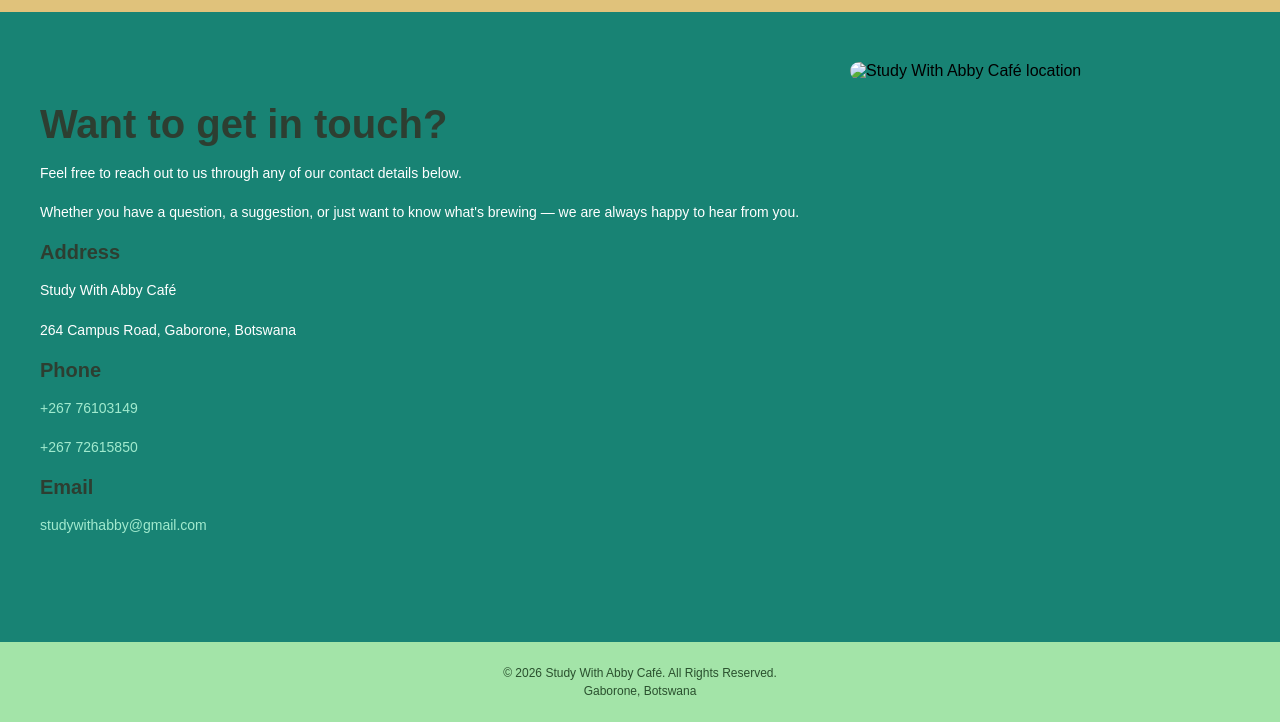
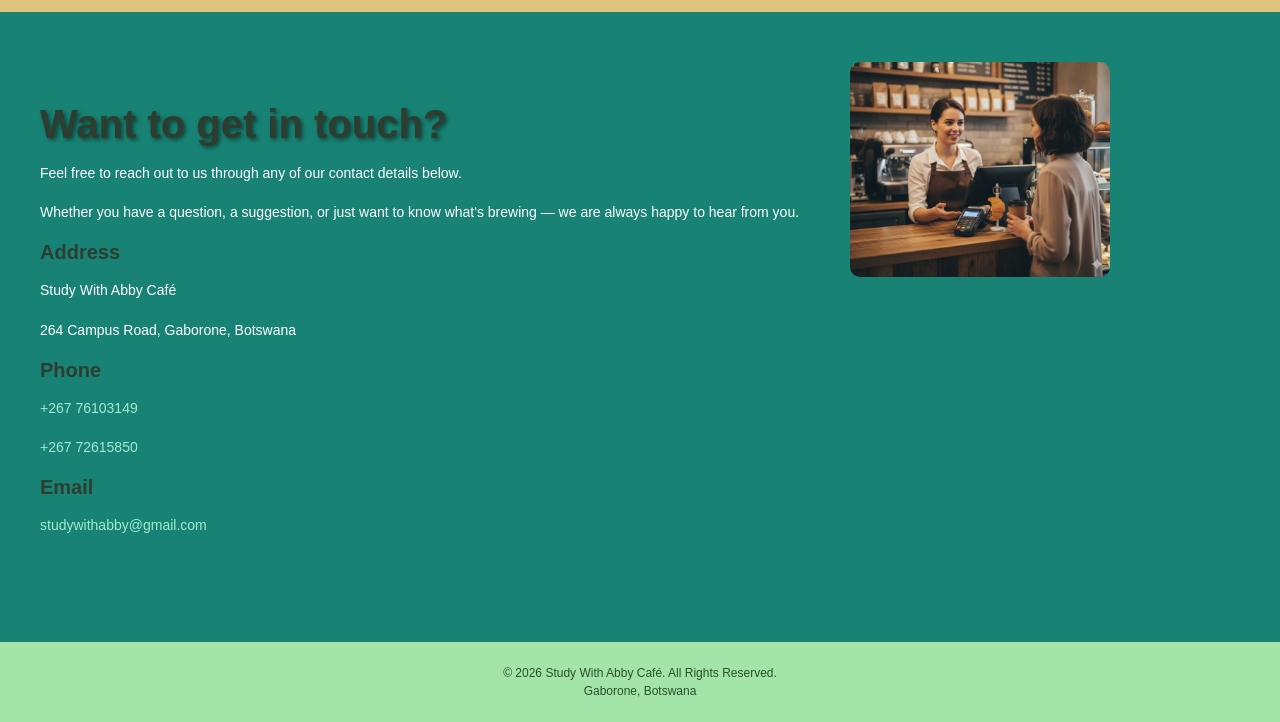
Before and after one commit to AbigailMoabi/StudyWithAbbyCafe, a plain HTML site: page contact.html in a window 1280 px wide. Shown: the part 78-800 px from the top of the page. Drawn offline with Linux system fonts and the light colour scheme.

Commit message:
updated code

```diff
--- a/contact.html
+++ b/contact.html
@@ -43,7 +43,7 @@
             </article>
 
             <article class="contact-photo">
-                <img src="contact.jpg" alt="Study With Abby Café location" width="350" height="200">
+                <img src="contact.jpg" alt="Study With Abby Café" width="350" height="200">
             </article>
 
         </section>
--- a/styles.css
+++ b/styles.css
@@ -313,6 +313,7 @@ footer p {
     font-weight: bold;
     color: #2D3E31;
     margin-bottom: 10px;
+    text-shadow: 2px 2px 4px rgba(0, 0, 0, 0.5);
 }
 
 .contact-text h2 {
```
Also changed, not shown: about.html (+2 -1 lines), contact.jpg (added).
